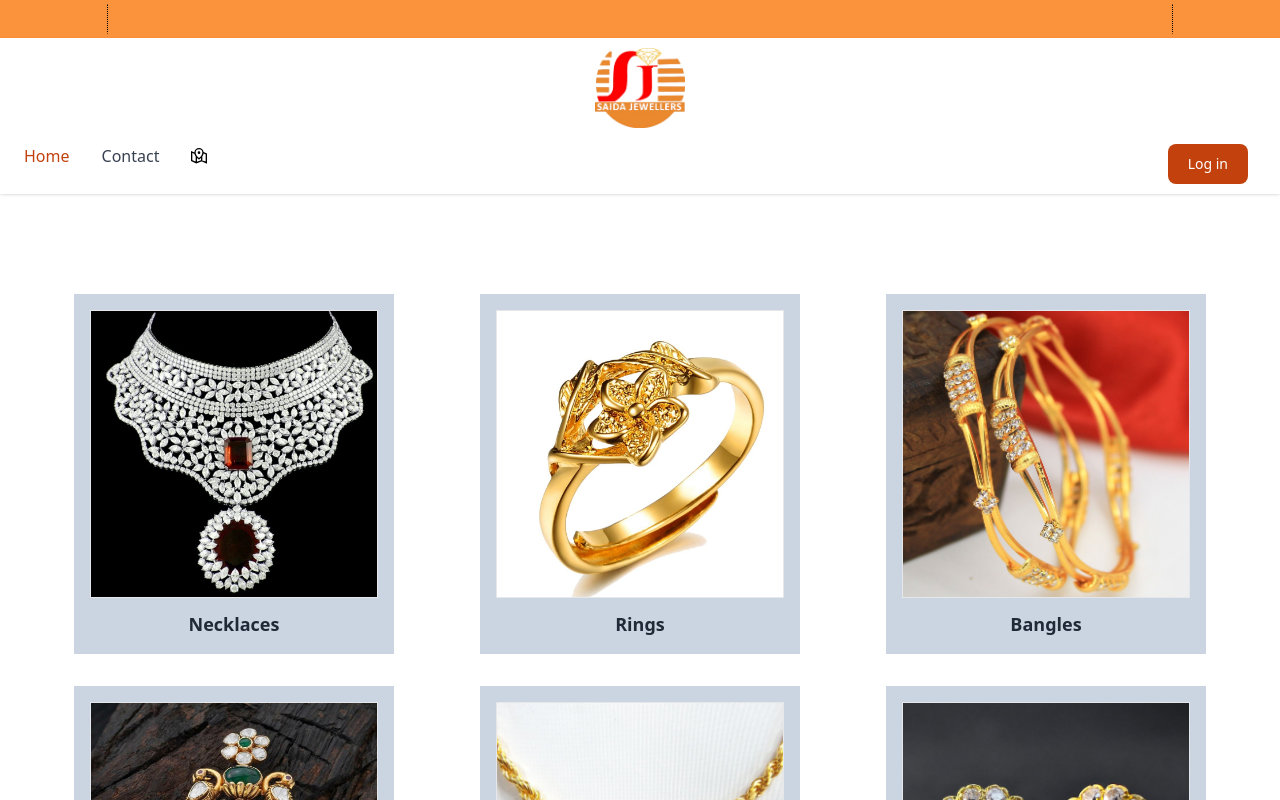
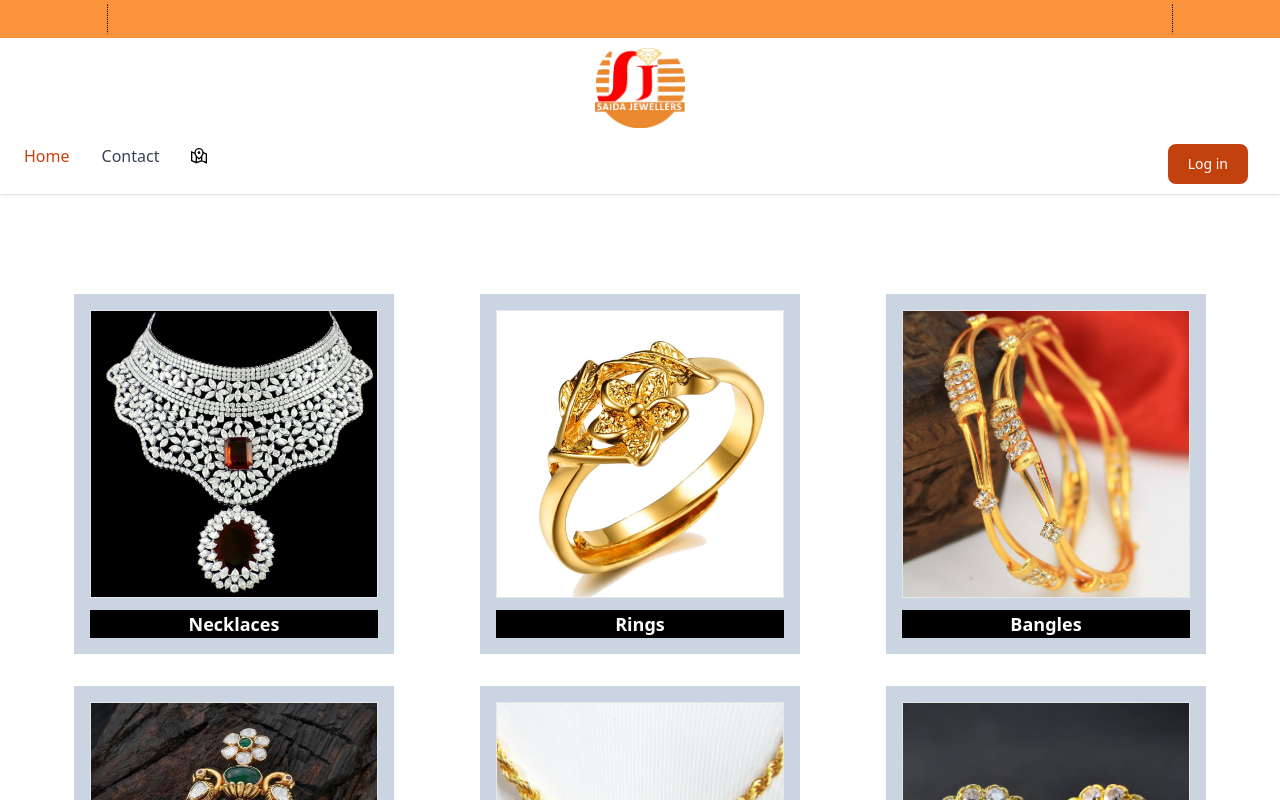
Before and after one commit to Javeed9/saidaClient, a React (Vite) app: page / in a window 1280 px wide. Shown: the top 800 px of the page. Built offline with nearby package versions, Linux system fonts and the light colour scheme; no server answers.

Commit message:
Revert "Update CatalogueCard.jsx"
This reverts commit 6e268cccd6c6308ce70b7e5e5a7293473285bace.

```diff
--- a/src/Components/Catalogue/CatalogueCard.jsx
+++ b/src/Components/Catalogue/CatalogueCard.jsx
@@ -10,7 +10,7 @@ function CatalogueCard({ name, imageSrc }) {
           src={imageSrc}
           alt="catalougeImage"
         />
-        <h2 className="text-center text-lg mt-3 font-bold">{name}</h2>
+        <h2 className="text-center text-lg mt-3 bg-black font-bold text-white">{name}</h2>
       </div>
     </Link>
   );
```
